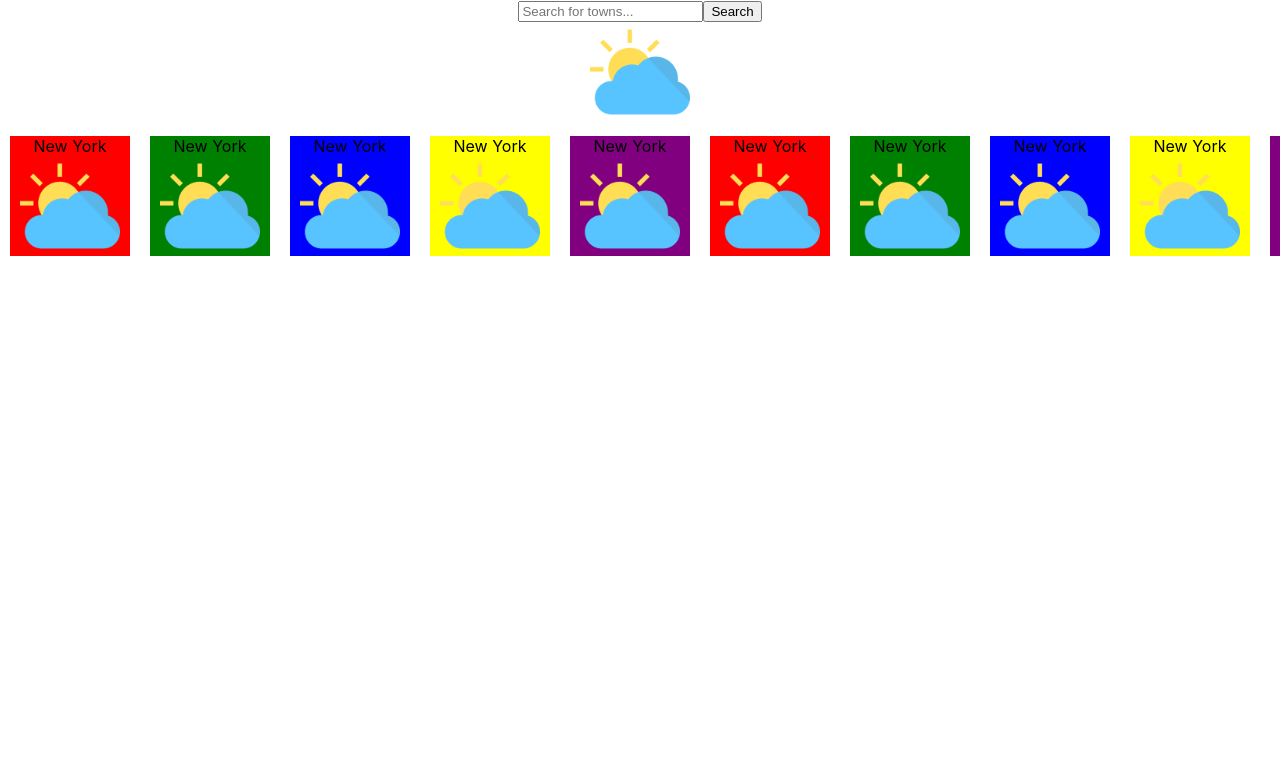
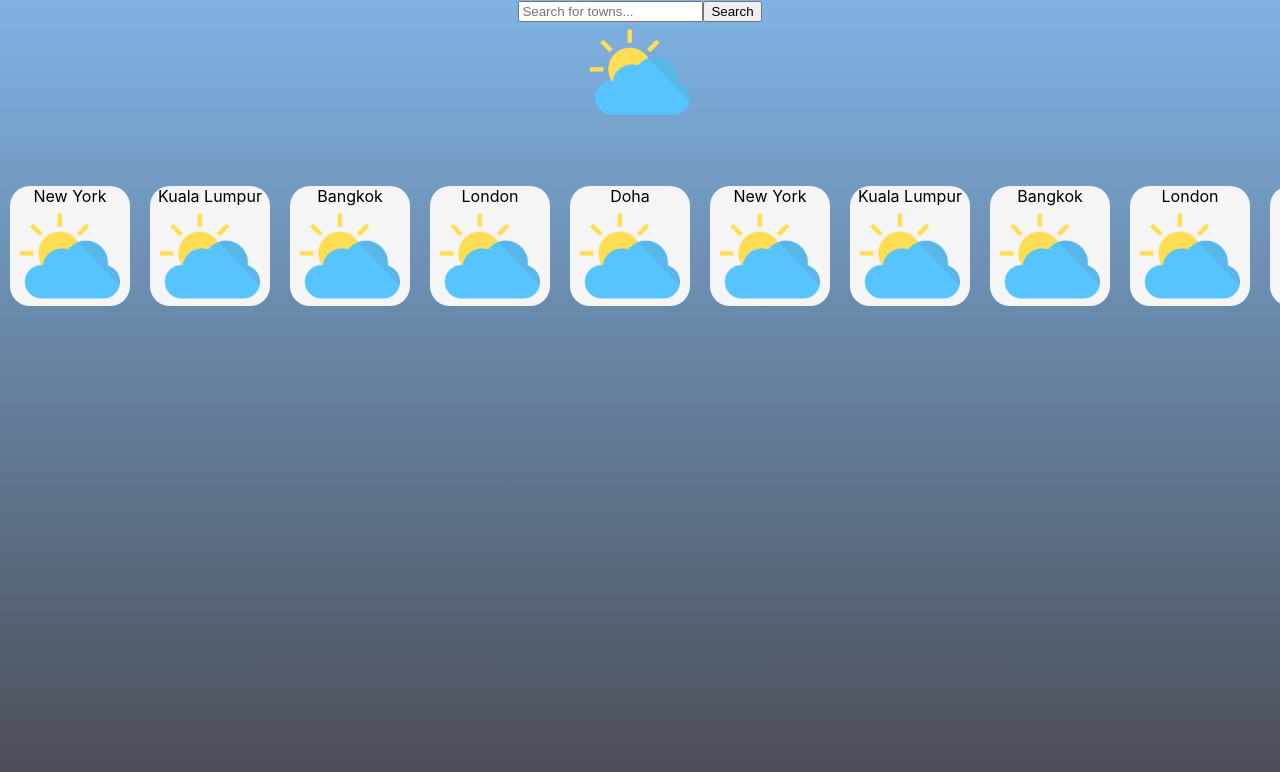
Before and after one commit to AdamAzuddin/weather-app-react, a React (Create React App) app in the folder my-weather/: page / in a window 1280 px wide. Shown: the top 772 px of the page. Built offline with nearby package versions, Linux system fonts and the light colour scheme.

Commit message:
added gradient background colour

```diff
--- a/my-weather/src/App.css
+++ b/my-weather/src/App.css
@@ -1,29 +1,8 @@
 .App {
   text-align: center;
+  background-image: linear-gradient(#7fb3e4,
+  #4a4a53
+  );
+
+  height: 100vh;
 }
-
-
-
-.App-header {
-  background-color: #3f537c;
-  min-height: 100vh;
-  display: flex;
-  flex-direction: column;
-  align-items: center;
-  justify-content: center;
-  font-size: calc(10px + 2vmin);
-  color: white;
-}
-
-.App-link {
-  color: #61dafb;
-}
-
-@keyframes App-logo-spin {
-  from {
-    transform: rotate(0deg);
-  }
-  to {
-    transform: rotate(360deg);
-  }
-}
--- a/my-weather/src/App.js
+++ b/my-weather/src/App.js
@@ -1,6 +1,4 @@
-import logo from "./logo.svg";
 import "./App.css";
-import { Container } from "@mui/material";
 import Header from "./components/Header";
 import Weather from "./components/Weather";
 import SquareWidgets from "./components/SquareWidgets";
--- a/my-weather/src/components/SquareWidget.js
+++ b/my-weather/src/components/SquareWidget.js
@@ -1,17 +1,18 @@
 import React from "react";
 import sunny from "./sunny.png";
 
-const SquareWidget = ({ color, name}) => {
+const SquareWidget = ({ name}) => {
   return (
     <div
       style={{
         width: "120px",
         height: "120px",
-        backgroundColor: color,
+        backgroundColor: "whitesmoke",
         margin: "10px",
+        borderRadius:"20px"
       }}
     >
-      {name}
+      <text>{name}</text>
       <img src={sunny} alt="Sunny" style={{ width: 100 }} />
     </div>
   );
--- a/my-weather/src/components/SquareWidgets.js
+++ b/my-weather/src/components/SquareWidgets.js
@@ -2,21 +2,20 @@ import React from "react";
 import SquareWidget from "./SquareWidget";
 import ScrollContainer from "react-indiana-drag-scroll";
 
-const colors = [
-  "red",
-  "green",
-  "blue",
-  "yellow",
-  "purple",
-  "red",
-  "green",
-  "blue",
-  "yellow",
-  "purple",
-];
 
-const name = [
+const names = [
   "New York",
+  "Kuala Lumpur",
+  "Bangkok",
+  "London",
+  "Doha",
+  "New York",
+  "Kuala Lumpur",
+  "Bangkok",
+  "London",
+  "Doha",
+
+
 ];
 
 const SquareWidgets = () => {
@@ -30,11 +29,12 @@ const SquareWidgets = () => {
           width: "200%",
           scrollbarWidth: "none",
           scrollbars: "0",
+          marginTop:'50px'
         }}
         className="example"
       >
-        {colors.map((color, index ,) => (
-          <SquareWidget key={index} color={color} name={name}/>
+        {names.map((name, index ,) => (
+          <SquareWidget key={index}  name={name}/>
         ))}
       </div>
     </ScrollContainer>
```
